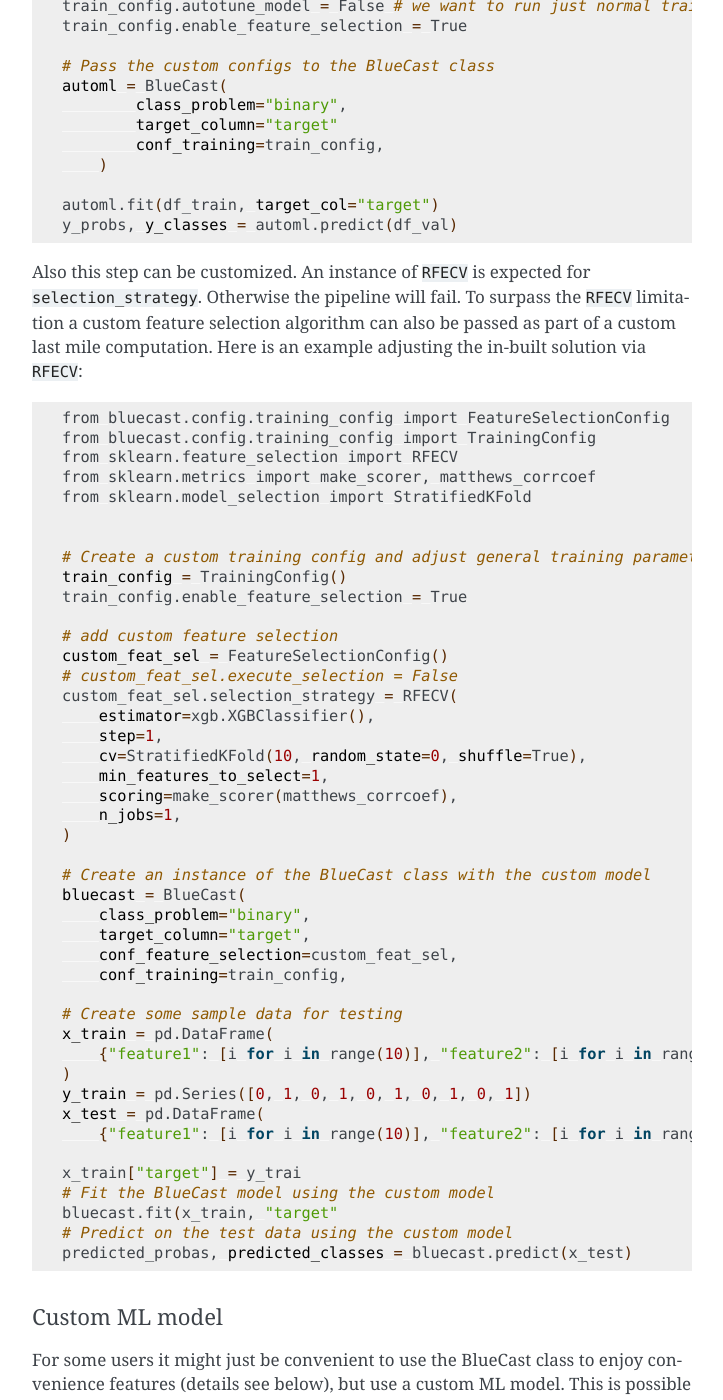
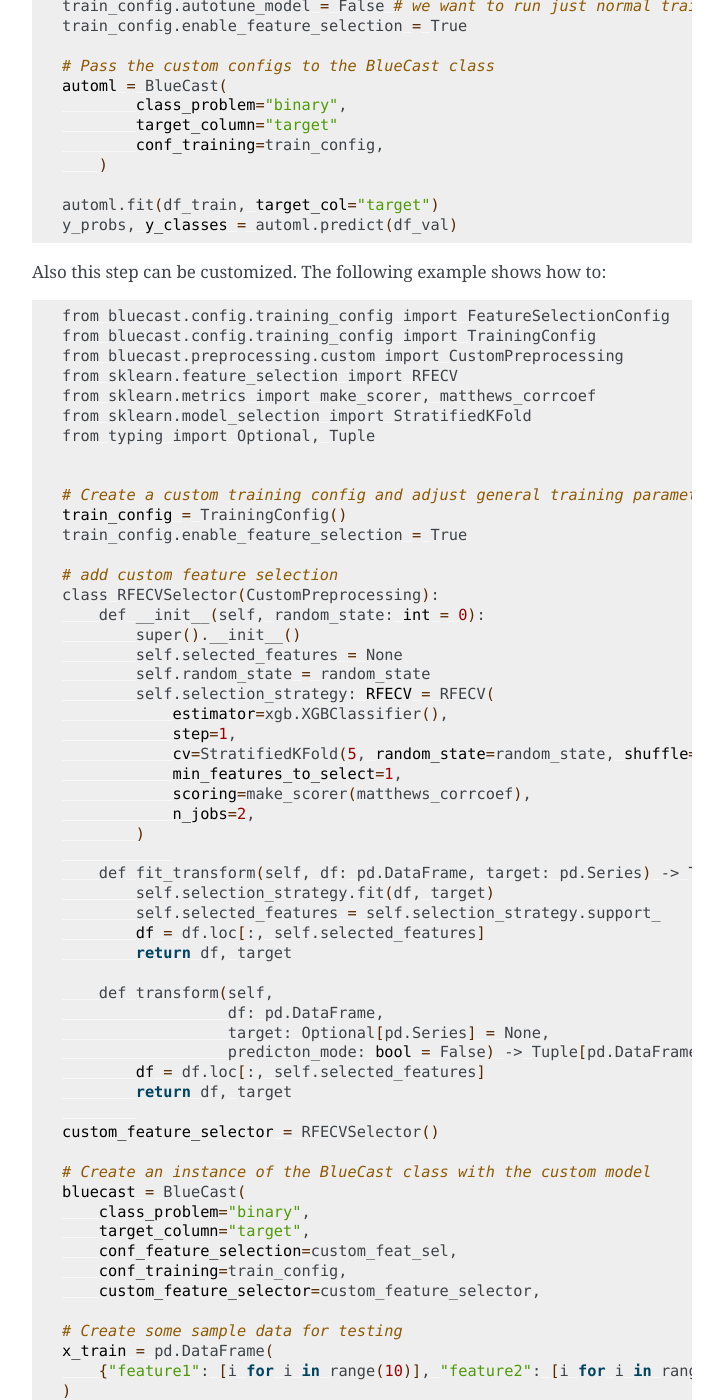
Before and after one commit to ThomasMeissnerDS/BlueCast, a Sphinx documentation site: the page built from docs/source/index.md, in a window 1280 px wide and 1400 px high, scrolled down 5142 px. Shown: the whole window, without its empty margins (388-1111 px from the left). Built offline with Sphinx 7.4.7, drawn with Linux system fonts in a browser that asks for light colours.

Commit message:
Uniform feature selection with other steps in the pipeline. Update readme. Add additional user warnings

````diff
--- a/docs/source/index.md
+++ b/docs/source/index.md
@@ -267,17 +267,16 @@
 y_probs, y_classes = automl.predict(df_val)
 ```
 
-Also this step can be customized. An instance of `RFECV` is expected for `selection_strategy`.
-Otherwise the pipeline will fail. To surpass the `RFECV` limitation a custom feature
-selection algorithm can also be passed as part of a custom last mile computation.
-Here is an example adjusting the in-built solution via `RFECV`:
+Also this step can be customized. The following example shows how to:
 
 ```sh
 from bluecast.config.training_config import FeatureSelectionConfig
 from bluecast.config.training_config import TrainingConfig
+from bluecast.preprocessing.custom import CustomPreprocessing
 from sklearn.feature_selection import RFECV
 from sklearn.metrics import make_scorer, matthews_corrcoef
 from sklearn.model_selection import StratifiedKFold
+from typing import Optional, Tuple
 
 
 # Create a custom training config and adjust general training parameters
@@ -285,16 +284,34 @@
 train_config.enable_feature_selection = True
 
 # add custom feature selection
-custom_feat_sel = FeatureSelectionConfig()
-# custom_feat_sel.execute_selection = False
-custom_feat_sel.selection_strategy = RFECV(
-    estimator=xgb.XGBClassifier(),
-    step=1,
-    cv=StratifiedKFold(10, random_state=0, shuffle=True),
-    min_features_to_select=1,
-    scoring=make_scorer(matthews_corrcoef),
-    n_jobs=1,
-)
+class RFECVSelector(CustomPreprocessing):
+    def __init__(self, random_state: int = 0):
+        super().__init__()
+        self.selected_features = None
+        self.random_state = random_state
+        self.selection_strategy: RFECV = RFECV(
+            estimator=xgb.XGBClassifier(),
+            step=1,
+            cv=StratifiedKFold(5, random_state=random_state, shuffle=True),
+            min_features_to_select=1,
+            scoring=make_scorer(matthews_corrcoef),
+            n_jobs=2,
+        )
+
+    def fit_transform(self, df: pd.DataFrame, target: pd.Series) -> Tuple[pd.DataFrame, Optional[pd.Series]]:
+        self.selection_strategy.fit(df, target)
+        self.selected_features = self.selection_strategy.support_
+        df = df.loc[:, self.selected_features]
+        return df, target
+
+    def transform(self,
+                  df: pd.DataFrame,
+                  target: Optional[pd.Series] = None,
+                  predicton_mode: bool = False) -> Tuple[pd.DataFrame, Optional[pd.Series]]:
+        df = df.loc[:, self.selected_features]
+        return df, target
+
+custom_feature_selector = RFECVSelector()
 
 # Create an instance of the BlueCast class with the custom model
 bluecast = BlueCast(
@@ -302,6 +319,7 @@
     target_column="target",
     conf_feature_selection=custom_feat_sel,
     conf_training=train_config,
+    custom_feature_selector=custom_feature_selector,
 
 # Create some sample data for testing
 x_train = pd.DataFrame(
--- a/pyproject.toml
+++ b/pyproject.toml
@@ -1,6 +1,6 @@
 [tool.poetry]
 name = "bluecast"
-version = "0.4.2"
+version = "0.5"
 description = "A lightweight and fast automl framework"
 authors = ["Thomas Meißner <meissnercorporation@gmx.de>"]
 license = "GPL-3.0-only"
````
Also changed, not shown: README.md (+32 -14 lines), 5 other files.
